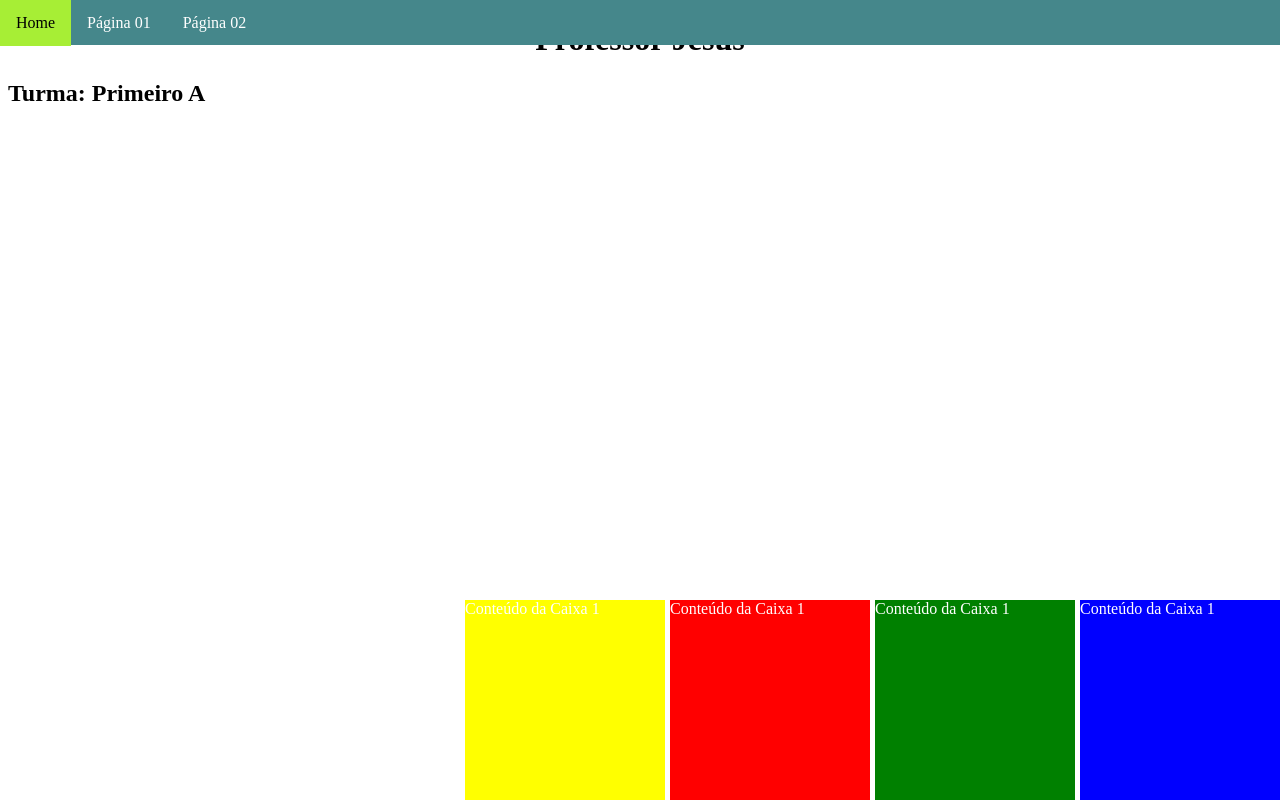
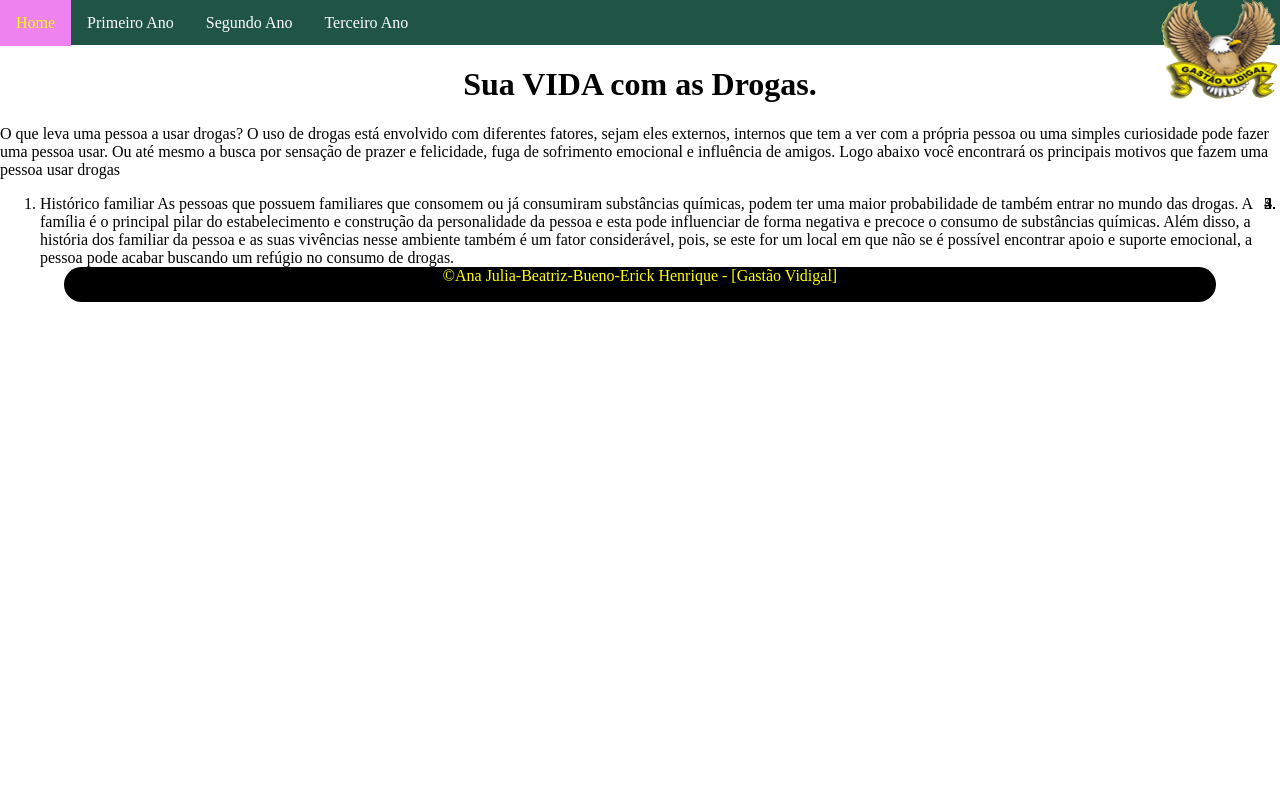
Before and after one commit to AnA-JulIA-044/primeiroa_2t, a plain HTML site: page index.html in a window 1280 px wide. Drawn offline with Linux system fonts and the light colour scheme.

Commit message:
Add files via upload

```diff
--- a/estilo.css
+++ b/estilo.css
@@ -1,5 +1,6 @@
-body {
-   background: #FFFFFF;
+body{
+  margin: 0;
+  padding: 0;
 }
 h1 {
   text-align: center;
@@ -7,65 +8,93 @@ h1 {
 .caixa1 {
    position: absolute;
    background: blue;
-  color: #FFFFFF;
    width: 200px;
    height: 200px;
-  right: 0;
-  bottom: 0;
+   color: #FFFFFF;
+   right: 500px;
+   top: 200px;
 }
 .caixa2 {
    position: absolute;
-  background: green;
-  color: #FFFFFF;
+   background: yellow;
    width: 200px;
    height: 200px;
-  right: 205px;
-  bottom: 0;
+   color: #000000;
+   right: 705px;
+   top: 200px;
 }
-.caixa3 {
-  position: absolute;
-  background: red;
-  color: #FFFFFF;
-  width: 200px;
-  height: 200px;
-  right: 410px;
-  bottom: 0;
-}
-.caixa4 {
-  position: absolute;
-  background: yellow;
-  color: #FFFFFF;
-  width: 200px;
-  height: 200px;
-  right: 615px;
-  bottom: 0;
-}
+
 .menuPrincipal {
   position: absolute;
+  width: 100%;
+  height: 45px;
+  background: rgb(32, 85, 69);
   top: 0;
   left: 0;
-   background: rgb(69, 135, 139);
-   width: 100%;
-   height: 45px;
 }
-
 nav ul {
   list-style-type: none;
   margin: 0;
   padding: 0;
-  overflow: hidden;
+  overflow: 0;
 }
 li {
   float: left;
 }
 li a {
   display: block;
-  color: #FFFFFF;
+  color: rgb(255, 255, 255);
+  padding: 14px 16px;
   text-align: center;
-  padding: 14px 16px;
   text-decoration: none;
 }
 li a:hover {
-  background: rgb(167, 238, 53);
-  color: black;
+  color: yellow;
+  background: violet;
 }
+#image {
+   width: 30%;
+}
+.boxImage {
+   display: flex;
+   justify-content: center;
+   position: absolute;
+   width: 100%;
+   height: 200px;
+   background: rgb(119, 156, 190);
+   top: 50px;
+   left: 0;
+   margin: 20px;
+   border-color: blue;
+   border-width: 20px;
+   border-style: solid;
+   padding: 20px;
+}
+.conteudo {
+  position: absolute;
+  top: 45px;
+  width: 100%;
+}
+#rodape {
+  position: relative;
+  width: 100%;
+  height: 35px;
+  display: flex;
+  justify-content: center;
+}
+#copy {
+  width: 90%;
+  background: black;
+  border-radius: 30px;
+  color: yellow;
+  display: flex;
+  justify-content: center;
+}
+.logoGastao{
+  position: absolute;
+  width: 120px;
+  height: 100px;
+  top: 0;
+  right: 0;
+  z-index: 999;
+}
--- a/index.html
+++ b/index.html
@@ -1,36 +1,68 @@
 <!DOCTYPE html>
 <html lang="pt-br" dir="ltr">
+
 <head>
   <meta charset="utf-8">
-    <title>Aula Primeiro A</title>
-    <link rel="stylesheet" href="estilo.css">
+  <title>Primeiro F</title>
+  <link rel="stylesheet" href='estilo.css'>
 </head>
+
 <body>
+  <div class="logoGastao">
+    <img height="100px" width="120px" src="aguia.gif" alt="">
+  </div>
   <div class="menuPrincipal">
     <nav>
       <ul>
         <li><a href="index.html">Home</a></li>
-              <li><a href="pagina01.html">Página 01</a></li>
-              <li><a href="pagina02.html">Página 02</a></li>
+        <li><a href="pagina01.html">Primeiro Ano</a></li>
+        <li><a href="pagina02.html">Segundo Ano</a></li>
+        <li><a href="pagina03.html">Terceiro Ano</a></li>
       </ul>
     </nav>
   </div>
+  <div class="conteudo">
+    <h1>Sua VIDA com as Drogas.</h1>
+    <p>
+      O que leva uma pessoa a usar drogas?
+O uso de drogas está envolvido com diferentes fatores, sejam eles externos, internos que tem a ver com a própria pessoa ou uma simples curiosidade pode fazer uma pessoa usar. Ou até mesmo a busca por sensação de prazer e felicidade, fuga de sofrimento emocional e influência de amigos.
 
-     <h1>Professor Jesus</h1>
-     <h2>Turma: Primeiro A</h2>
+Logo abaixo você encontrará os principais motivos que fazem uma pessoa usar drogas
+    </p>
+    <ol>
+      <li>
+        Histórico familiar
+        As pessoas que possuem familiares que consomem ou já consumiram substâncias químicas, podem ter uma maior probabilidade de também entrar no mundo das drogas. A família é o principal pilar do estabelecimento e construção da personalidade da pessoa e esta pode influenciar de forma negativa e precoce o consumo de substâncias químicas.
 
-      <div class="caixa1">
-         Conteúdo da Caixa 1
-      </div>
-      <div class="caixa2">
-         Conteúdo da Caixa 1
-      </div>
-      <div class="caixa3">
-         Conteúdo da Caixa 1
-      </div>
-      <div class="caixa4">
-         Conteúdo da Caixa 1
+        Além disso, a história dos familiar da pessoa e as suas vivências nesse ambiente também é um fator considerável, pois, se este for um local em que não se é possível encontrar apoio e suporte emocional, a pessoa pode acabar buscando um refúgio no consumo de drogas.
+
+      </li>
+      <li>
+
+      </li>
+      <li>
+
+      </li>
+      <li>
+
+      </li>
+      <li>
+
+      </li>
+    </ol>
+    <div id="rodape">
+      <div id="copy">
+        &copy;Ana Julia-Beatriz-Bueno-Erick Henrique - [Gastão Vidigal]
       </div>
 
+      <!--
+      Nome - Número e Serie/Turma
+    Ex. Aluno: João Mateus- Nr. 11 - 1F
+    -->
+    </div>
+  </div>
+
+
 </body>
+
 </html>
```
Also changed, not shown: pagina02.html (+14 -3 lines), pagina03.html (added, +33 -0 lines), aguia.gif (added). Lines whose indentation alone changed are shown as unchanged.
